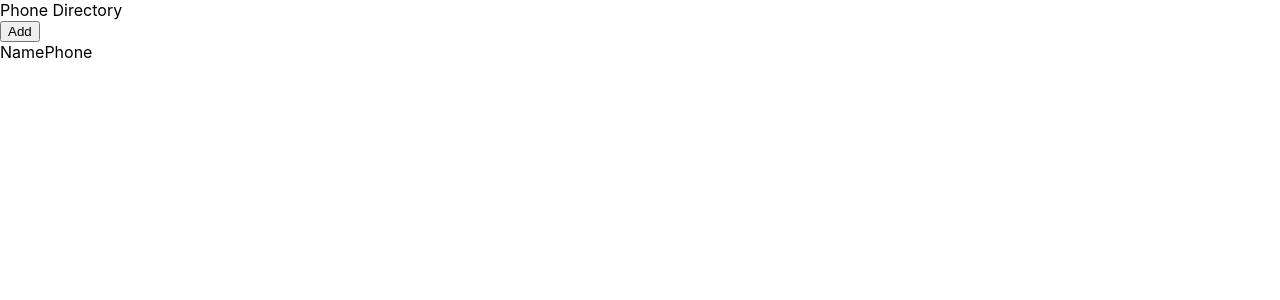
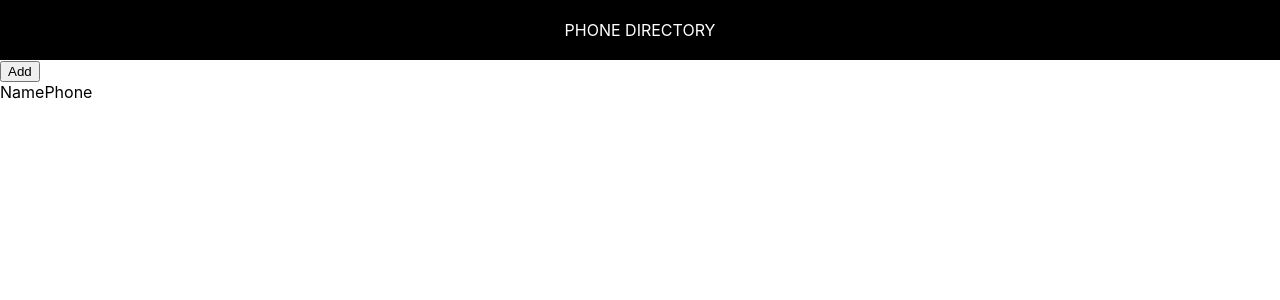
Before and after one commit to jayeshbutle/phone-directory, a React (Create React App) app: page / in a window 1280 px wide. Shown: the top 300 px of the page. Built offline with nearby package versions, Linux system fonts and the light colour scheme.

Commit message:
Styled ‘Header’ (Inline Styling)

```diff
--- a/src/Header.js
+++ b/src/Header.js
@@ -1,11 +1,18 @@
 import React from 'react';
 
-const Header=function(){
-    return(
-        <div className="header">
-          Phone Directory
-        </div>
-    )
+const Header = function () {
+  const headerStyle = {
+    textAlign: 'center',
+    padding: 20,
+    background: '#000',
+    color: '#fff',
+    textTransform: 'uppercase'
+ };
+  return (
+    <div style={headerStyle}>
+      Phone Directory
+    </div>
+  )
 }
 
 export default Header;
```
